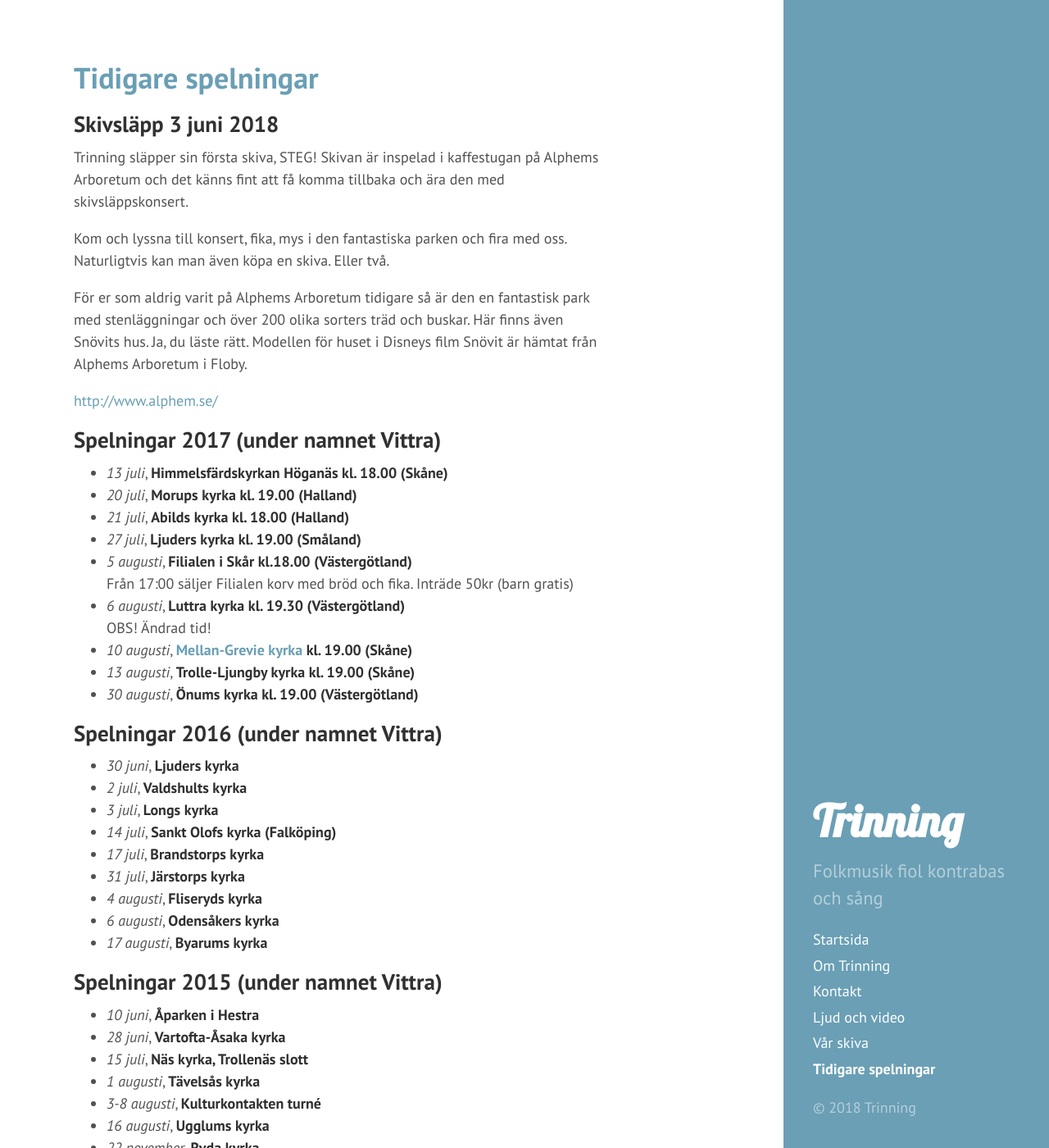
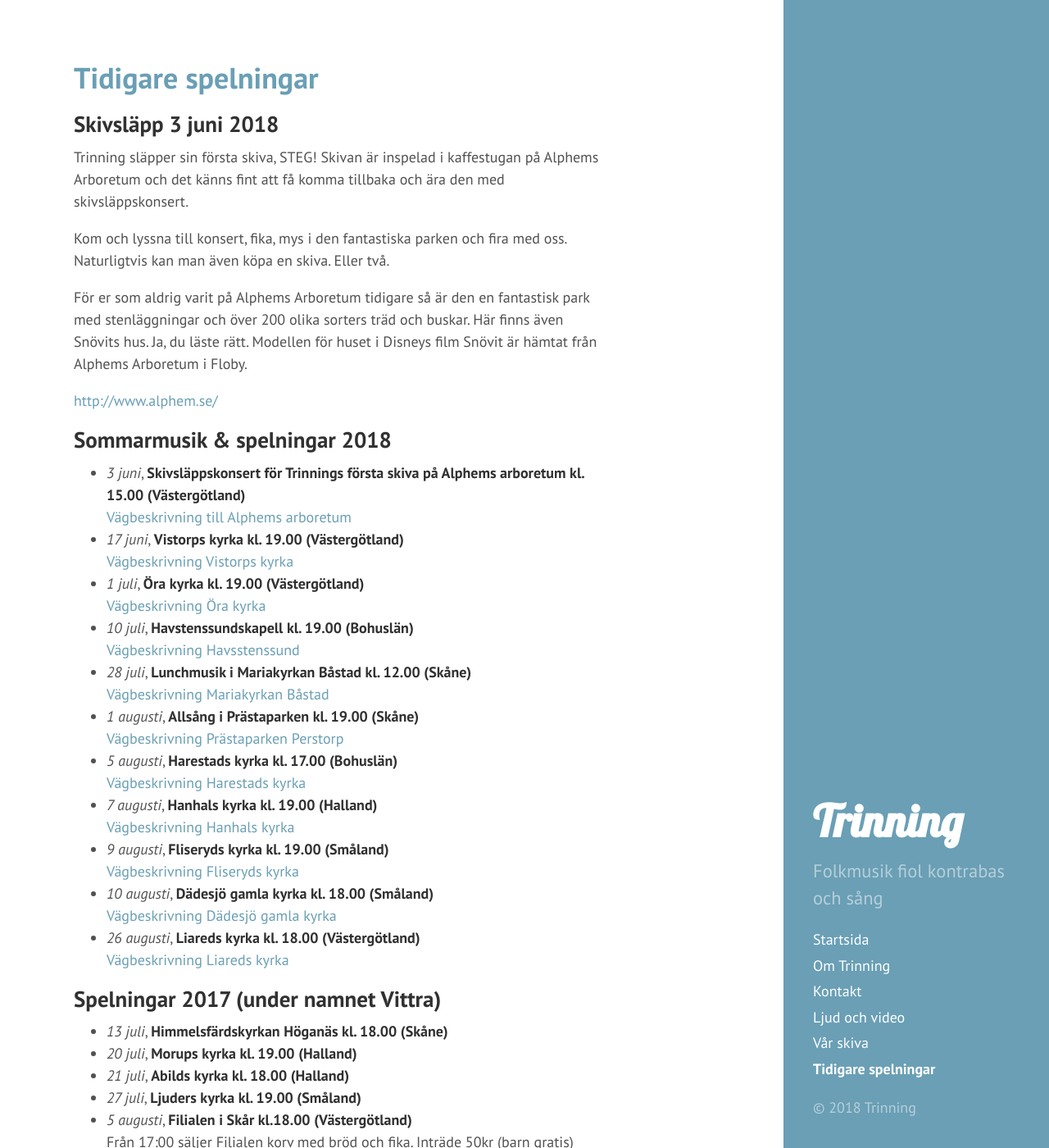
Before and after one commit to trinning/trinning.github.io, a Jekyll site: the page built from tidigare-spelningar.md, in a window 1280 px wide and 1400 px high. Shown: the whole window at 82% size. Built offline with Jekyll 4.4.1, drawn with Linux system fonts in a browser that asks for light colours.

Commit message:
Arkivering av tidigare spelningar för 2018

```diff
--- a/tidigare-spelningar.md
+++ b/tidigare-spelningar.md
@@ -14,6 +14,29 @@
 
 [http://www.alphem.se/](http://www.alphem.se/ "Alphems arboretum")
 
+## Sommarmusik & spelningar 2018
+* *3 juni*, **Skivsläppskonsert för Trinnings första skiva på Alphems arboretum kl. 15.00 (Västergötland)**
+[Vägbeskrivning till Alphems arboretum](https://goo.gl/maps/WxB4THqxpHw)
+* *17 juni*, **Vistorps kyrka kl. 19.00 (Västergötland)**
+ [Vägbeskrivning Vistorps kyrka](https://goo.gl/maps/ncxYtkxULVz)
+* *1 juli*, **Öra kyrka  kl. 19.00 (Västergötland)**
+ [Vägbeskrivning Öra kyrka](https://goo.gl/maps/D2NtnUcoJSP2)
+* *10 juli*, **Havstenssundskapell kl. 19.00 (Bohuslän)**
+[Vägbeskrivning Havsstenssund](https://goo.gl/maps/WQaefaBw16u)
+* *28 juli*, **Lunchmusik i Mariakyrkan Båstad kl. 12.00 (Skåne)**
+[Vägbeskrivning Mariakyrkan Båstad](https://goo.gl/maps/R5aAsHeBQB82)
+* *1 augusti*, **Allsång i Prästaparken kl. 19.00 (Skåne)**
+[Vägbeskrivning Prästaparken Perstorp](https://goo.gl/maps/n2Er6Ezm55u)
+* *5 augusti*, **Harestads kyrka kl. 17.00 (Bohuslän)**
+[Vägbeskrivning Harestads kyrka](https://goo.gl/maps/DBCzyj9avEz)
+* *7 augusti*, **Hanhals kyrka kl. 19.00 (Halland)**
+[Vägbeskrivning Hanhals kyrka](https://goo.gl/maps/Y4W6TVeVbhH2)
+* *9 augusti*, **Fliseryds kyrka kl. 19.00 (Småland)**
+[Vägbeskrivning Fliseryds kyrka](https://goo.gl/maps/syjy4NzZV1H2)
+* *10 augusti*, **Dädesjö gamla kyrka kl. 18.00 (Småland)**
+[Vägbeskrivning Dädesjö gamla kyrka](https://goo.gl/maps/34hLhFbwVJv)
+* *26 augusti*, **Liareds kyrka kl. 18.00 (Västergötland)**
+[Vägbeskrivning Liareds kyrka](https://goo.gl/maps/JYzGNMCpfRN2)
 
 ## Spelningar 2017 (under namnet Vittra)
 * *13 juli*, **Himmelsfärdskyrkan Höganäs kl. 18.00 (Skåne)**
```
